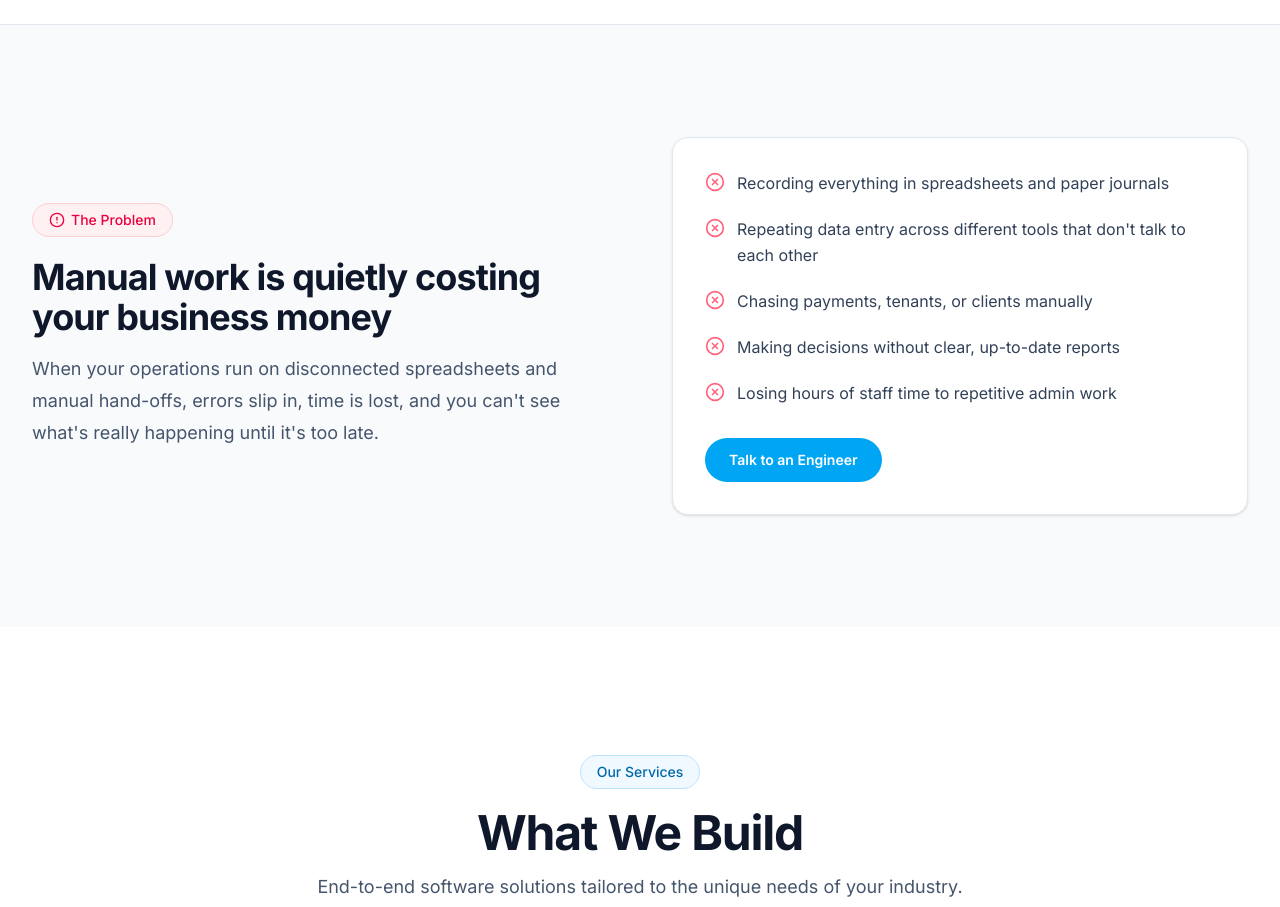
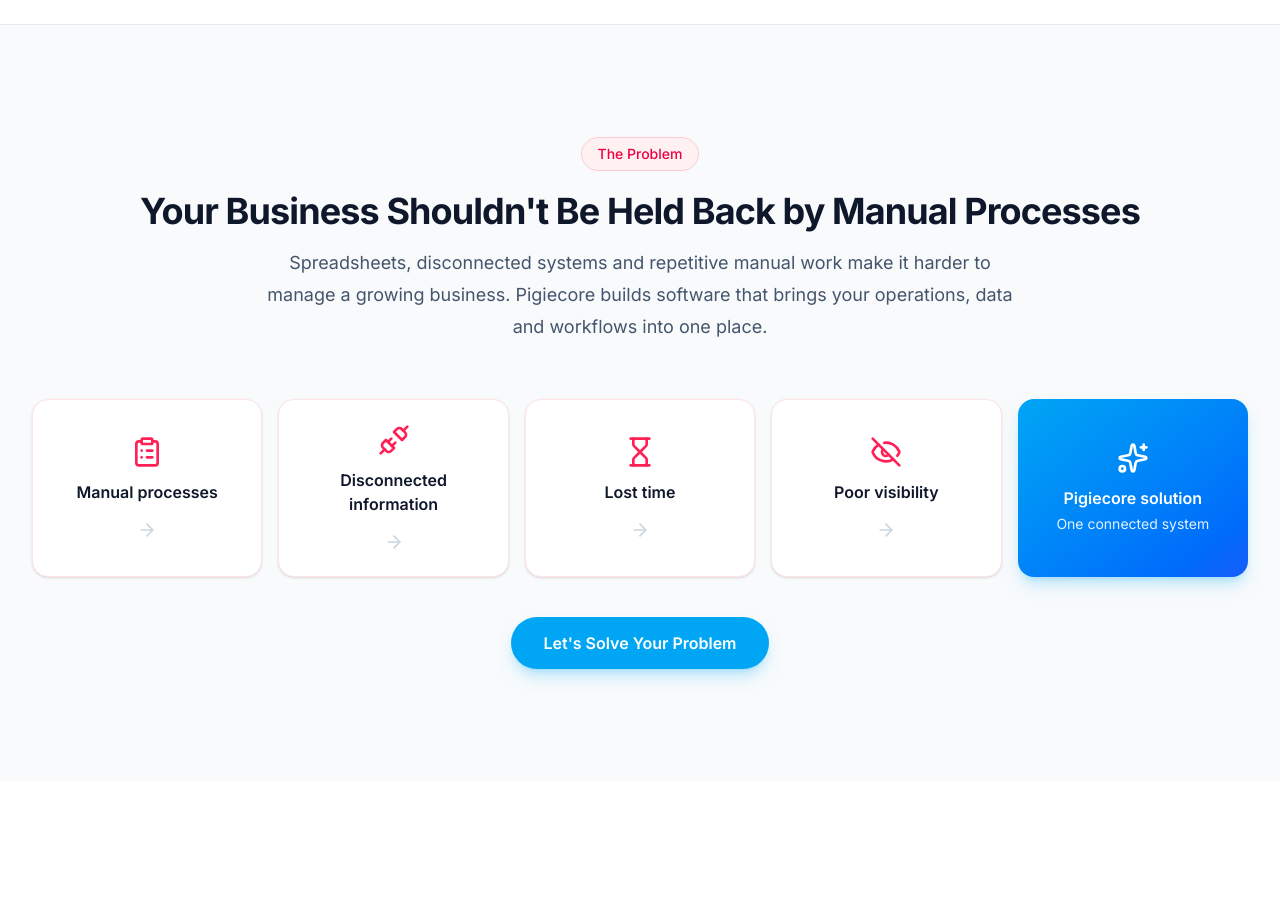
Before and after one commit to JOSEPH-KIBIRU/Pigiecore-solutions, a Next.js app: page / in a window 1280 px wide. Shown: the part 1100-2007 px from the top of the page. Built offline with nearby package versions, Linux system fonts and the light colour scheme; no server answers; the database is empty.

Commit message:
Rewrite Problem section: new headline/subtext, 4-step problem flow into Pigiecore solution, Let's Solve Your Problem CTA

```diff
--- a/src/components/problem.tsx
+++ b/src/components/problem.tsx
@@ -1,54 +1,67 @@
-import { AlertCircle, XCircle } from "lucide-react";
+import { ClipboardList, Unplug, Hourglass, EyeOff, Sparkles, ArrowRight, ArrowDown } from "lucide-react";
 import Link from "next/link";
 import Reveal from "@/components/reveal";
 
-const PROBLEMS = [
-  "Recording everything in spreadsheets and paper journals",
-  "Repeating data entry across different tools that don't talk to each other",
-  "Chasing payments, tenants, or clients manually",
-  "Making decisions without clear, up-to-date reports",
-  "Losing hours of staff time to repetitive admin work",
+const PROBLEM_STEPS = [
+  { icon: ClipboardList, title: "Manual processes" },
+  { icon: Unplug, title: "Disconnected information" },
+  { icon: Hourglass, title: "Lost time" },
+  { icon: EyeOff, title: "Poor visibility" },
 ];
 
 export default function Problem() {
   return (
     <section id="problem" className="py-20 sm:py-28 bg-slate-50 dark:bg-slate-900">
       <div className="max-w-7xl mx-auto px-4 sm:px-6 lg:px-8">
-        <div className="grid grid-cols-1 lg:grid-cols-2 gap-12 lg:gap-16 items-center">
-          <Reveal>
-            <span className="inline-flex items-center gap-1.5 rounded-full border border-rose-200 bg-rose-50 px-4 py-1.5 text-sm font-medium text-rose-600 dark:border-rose-800 dark:bg-rose-950/30 dark:text-rose-400">
-              <AlertCircle className="w-4 h-4" /> The Problem
+        <Reveal className="text-center mb-14">
+          <span className="inline-flex items-center rounded-full border border-rose-200 bg-rose-50 px-4 py-1.5 text-sm font-medium text-rose-600 dark:border-rose-800 dark:bg-rose-950/30 dark:text-rose-400">
+            The Problem
           </span>
           <h2 className="mt-5 text-3xl font-bold tracking-tight text-slate-900 dark:text-white sm:text-4xl">
-              Manual work is quietly costing your business money
+            Your Business Shouldn&apos;t Be Held Back by Manual Processes
           </h2>
-            <p className="mt-4 text-lg text-slate-600 dark:text-slate-300 leading-8">
-              When your operations run on disconnected spreadsheets and manual
-              hand-offs, errors slip in, time is lost, and you can't see what's
-              really happening until it's too late.
+          <p className="mt-4 text-lg text-slate-600 dark:text-slate-400 max-w-3xl mx-auto leading-8">
+            Spreadsheets, disconnected systems and repetitive manual work make
+            it harder to manage a growing business. Pigiecore builds software
+            that brings your operations, data and workflows into one place.
           </p>
         </Reveal>
-          <Reveal delay={0.1}>
-            <div className="rounded-2xl border border-slate-200 bg-white p-8 shadow-sm dark:border-slate-700 dark:bg-slate-800">
-              <ul className="space-y-5">
-                {PROBLEMS.map((problem) => (
-                  <li key={problem} className="flex items-start gap-3">
-                    <XCircle className="w-5 h-5 shrink-0 mt-0.5 text-rose-400" />
-                    <span className="text-slate-700 dark:text-slate-200 leading-relaxed">
-                      {problem}
+
+        <Reveal delay={0.05}>
+          <div className="grid grid-cols-1 sm:grid-cols-2 lg:grid-cols-5 gap-4 items-stretch">
+            {PROBLEM_STEPS.map((step, i) => (
+              <div
+                key={step.title}
+                className="relative flex flex-col items-center justify-center rounded-2xl border border-rose-100 bg-white p-6 text-center shadow-sm dark:border-rose-900/40 dark:bg-slate-800"
+              >
+                <step.icon className="w-8 h-8 text-rose-500 mb-3" />
+                <div className="font-semibold text-slate-900 dark:text-white">
+                  {step.title}
+                </div>
+                <span className="mt-4 text-slate-300 dark:text-slate-600">
+                  <ArrowRight className="w-5 h-5 hidden lg:block" />
+                  <ArrowDown className="w-5 h-5 lg:hidden" />
                 </span>
-                  </li>
+              </div>
             ))}
-              </ul>
+            <div className="relative flex flex-col items-center justify-center rounded-2xl bg-gradient-to-br from-sky-500 to-blue-600 p-6 text-center text-white shadow-lg shadow-sky-500/25">
+              <Sparkles className="w-8 h-8 mb-3" />
+              <div className="font-semibold">Pigiecore solution</div>
+              <div className="mt-1 text-sm text-sky-100">
+                One connected system
+              </div>
+            </div>
+          </div>
+        </Reveal>
+
+        <Reveal delay={0.1} className="text-center mt-10">
           <Link
             href="/#contact"
-                className="mt-8 inline-flex items-center gap-2 rounded-full bg-sky-500 px-6 py-3 text-sm font-semibold text-white transition-all hover:bg-sky-600"
+            className="inline-flex items-center gap-2 rounded-full bg-sky-500 px-8 py-3.5 text-base font-semibold text-white shadow-lg shadow-sky-500/25 transition-all hover:bg-sky-600 hover:shadow-xl"
           >
-                Talk to an Engineer
+            Let&apos;s Solve Your Problem
           </Link>
-            </div>
         </Reveal>
-        </div>
       </div>
     </section>
   );
```
Lines whose indentation alone changed are shown as unchanged.
